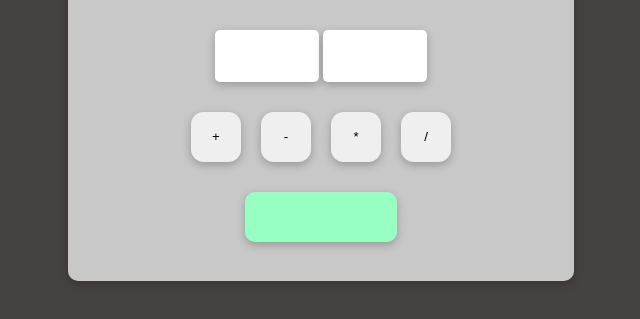
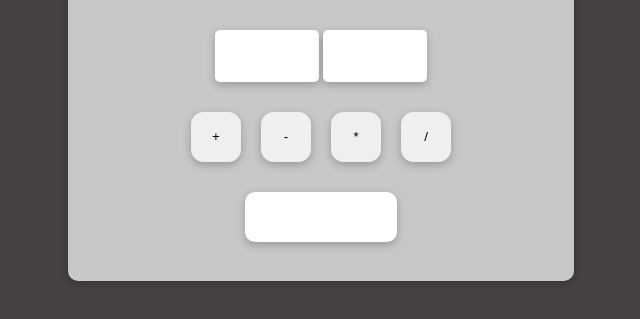
Before and after one commit to yeyid0/basic-calculator-js, a plain HTML site: page index.html in a window 1280 px wide. Shown: the part 327-646 px from the top of the page, without its empty margins (319-959 px from the left). Drawn offline with Linux system fonts and the light colour scheme.

Commit message:
Feature: sonuc's backgroundColor change

```diff
--- a/style.css
+++ b/style.css
@@ -40,7 +40,7 @@ body{
 }
 .sonucs{
     box-shadow: rgba(0, 0, 0, 0.24) 0px 3px 8px;
-    background-color: rgb(152, 255, 195);
+    background-color: rgb(255, 255, 255);
     justify-content: center;
     border-radius: 10px;
     align-items: center;
```
